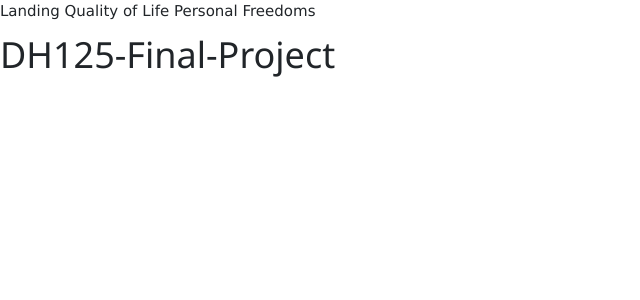
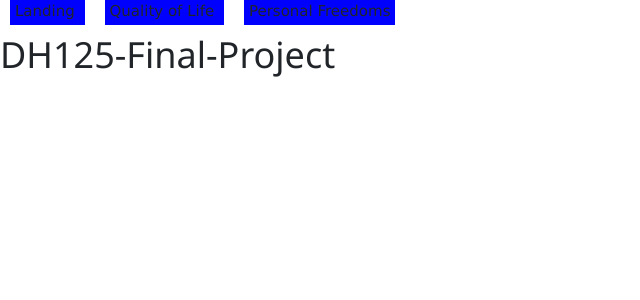
Before and after one commit to LHarrison36/DH125-Final-Project, a Jekyll site: the page built from index.md, in a window 1280 px wide. Shown: the top 300 px of the page, without its empty margins (0-640 px from the left). Built offline with Jekyll 4.4.1, drawn with Linux system fonts in a browser that asks for light colours.

Commit message:
Update template.html

```diff
--- a/_layouts/template.html
+++ b/_layouts/template.html
@@ -1,12 +1,21 @@
 {% for page in site.pages %}
+<style>
+   .topnav {
+       padding : 5px;
+       margin-right: 10px;
+       margin-left: 10px;
+       background-color: blue;
+    }
+</style>
+
     {%if page.title == "Landing"%}
-        <a href={{ page.filename }}> {{ page.title }} </a>
+        <a href={{ page.filename }} class="topnav"> {{ page.title }} </a>
     {% endif %}
     {%if page.title == "Personal Freedoms"%}
-        <a href={{ page.filename }}> {{ page.title }} </a>
+        <a href={{ page.filename }} class="topnav"> {{ page.title }} </a>
     {% endif %}
     {%if page.title == "Quality of Life"%}
-        <a href={{ page.filename }}> {{ page.title }} </a>
+        <a href={{ page.filename }} class="topnav"> {{ page.title }} </a>
     {% endif %}
 
     <link rel="stylesheet" href="https://cdn.jsdelivr.net/npm/bootstrap@4.3.1/dist/css/bootstrap.min.css" integrity="sha384-ggOyR0iXCbMQv3Xipma34MD+dH/1fQ784/j6cY/iJTQUOhcWr7x9JvoRxT2MZw1T" crossorigin="anonymous">
```
